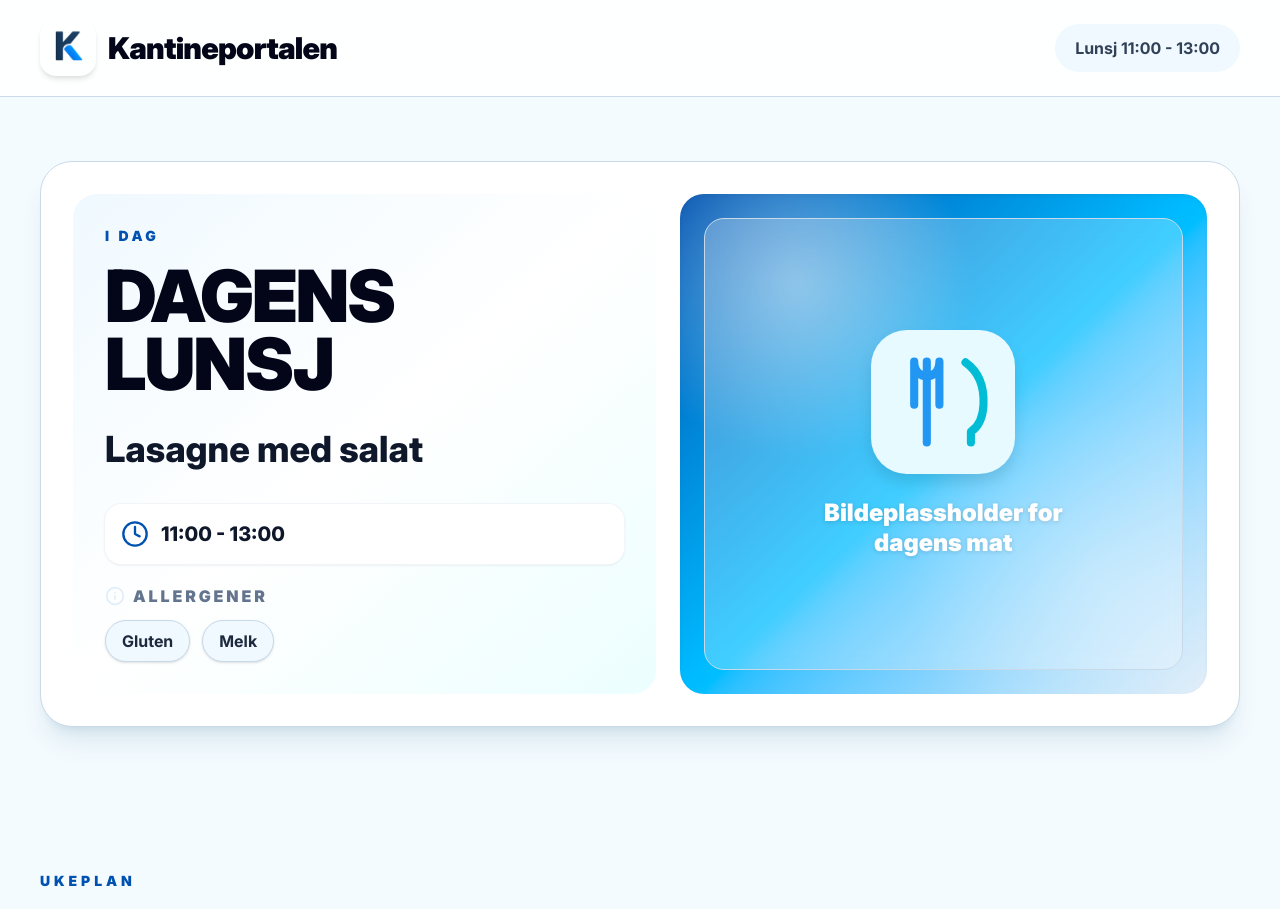
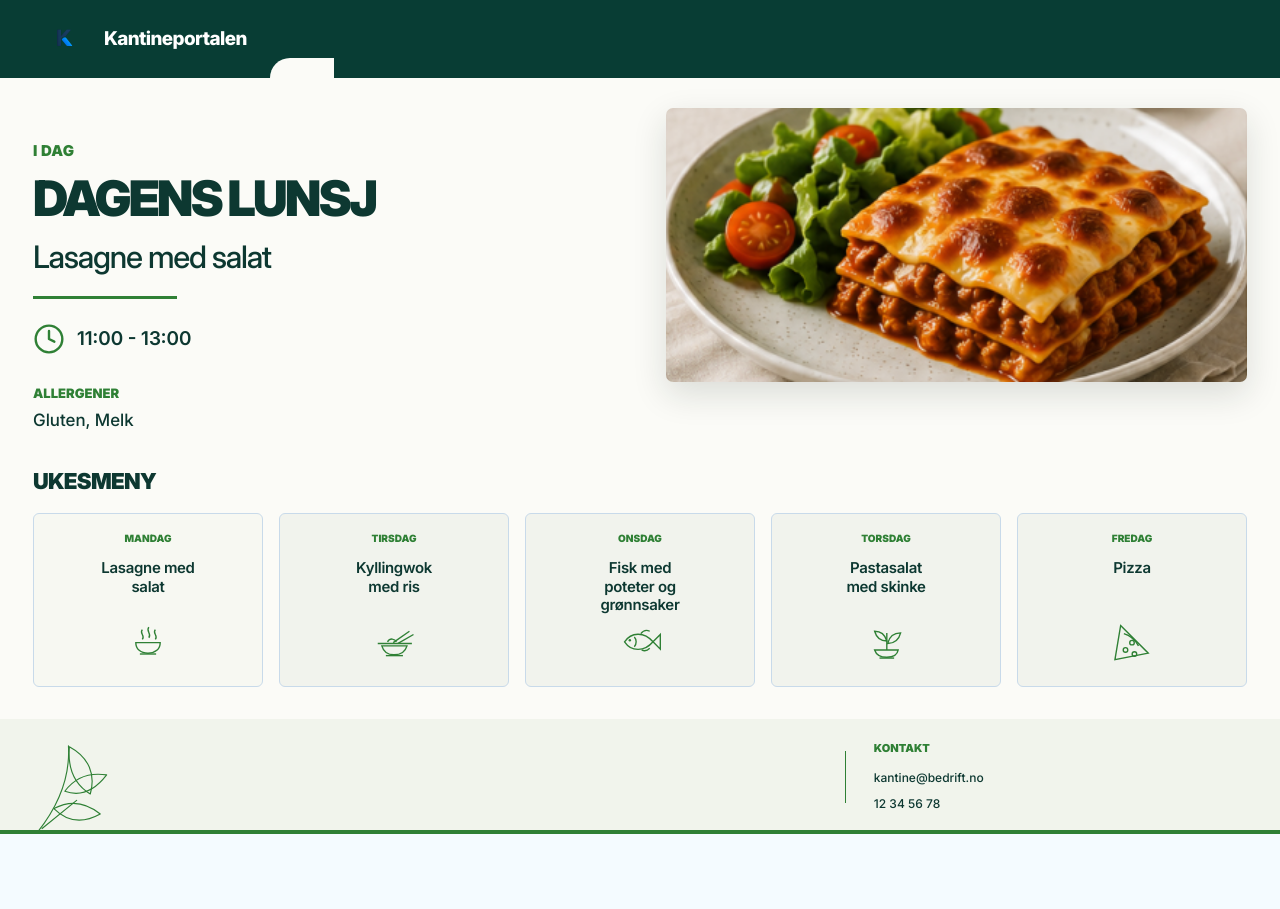
Before and after one commit to oscarostby/fagpr-ve, a React (Vite) app in the folder kantineportalen/client/: page / in a window 1280 px wide. Shown: the top 909 px of the page. After the commit the page ends 834 px from the top, so only its background shows below. Built offline with nearby package versions, Linux system fonts and the light colour scheme.

Commit message:
Tilpass UI etter godkjent Figma-design

```diff
--- a/kantineportalen/client/src/components/Footer.tsx
+++ b/kantineportalen/client/src/components/Footer.tsx
@@ -1,17 +1,30 @@
-import { Container } from '@/components/Container'
+function LeafGraphic() {
+  return (
+    <svg viewBox="0 0 130 110" aria-hidden="true" className="absolute bottom-0 left-6 h-[98px] w-[116px] text-[#2f8035] md:left-8 md:h-[100px] md:w-[122px]">
+      <g fill="none" stroke="currentColor" strokeLinecap="round" strokeLinejoin="round" strokeWidth="1.25">
+        <path d="M4 108C27 79 40 47 38 13" />
+        <path d="M39 14C61 26 68 45 62 66 44 55 37 37 39 14Z" />
+        <path d="M22 82C39 73 57 75 73 88 53 99 36 96 22 82Z" />
+        <path d="M34 63C45 48 60 42 80 45 67 62 51 69 34 63Z" />
+        <path d="M9 104 47 73" />
+      </g>
+    </svg>
+  )
+}
 
 export function Footer() {
   return (
-    <footer className="border-t border-sky-100 bg-white py-10">
-      <Container>
-        <div className="flex flex-col gap-3 text-lg text-slate-700 sm:flex-row sm:items-center sm:justify-between">
-          <p className="font-black text-slate-950">Kontakt</p>
-          <address className="flex flex-col gap-2 not-italic sm:flex-row sm:items-center sm:gap-6">
-            <a className="font-bold hover:text-primary" href="mailto:kantine@y3.no">kantine@y3.no</a>
-            <a className="font-bold hover:text-primary" href="tel:+4712345678">12 34 56 78</a>
-          </address>
-        </div>
-      </Container>
+    <footer className="relative mt-8 h-[100px] overflow-hidden bg-[#f1f4ec] md:mt-0 md:h-[115px]">
+      <LeafGraphic />
+      <div className="absolute bottom-0 left-0 h-[4px] w-full bg-[#2f8035]" />
+      <div className="ml-[52%] flex h-full items-center gap-7 md:ml-[66%] md:gap-7">
+        <div className="h-[44px] w-px bg-[#2f8035] md:h-[52px]" />
+        <address className="not-italic text-[#0d3831]">
+          <p className="text-[10px] font-black uppercase text-[#2f8035] md:text-[11px]">Kontakt</p>
+          <a className="mt-3 block text-[11px] font-medium hover:underline md:text-[12px]" href="mailto:kantine@bedrift.no">kantine@bedrift.no</a>
+          <a className="mt-2 block text-[11px] font-medium hover:underline md:text-[12px]" href="tel:+4712345678">12 34 56 78</a>
+        </address>
+      </div>
     </footer>
   )
 }
--- a/kantineportalen/client/src/components/Header.tsx
+++ b/kantineportalen/client/src/components/Header.tsx
@@ -1,22 +1,14 @@
-import { Container } from '@/components/Container'
 import lightLogo from '@/assets/images/logosommer.png'
-import darkLogo from '@/assets/images/logosommer1.png'
 
 export function Header() {
   return (
-    <header className="sticky top-0 z-20 border-b border-sky-100/80 bg-white/90 backdrop-blur-xl">
-      <Container className="flex h-20 items-center justify-between gap-4 sm:h-24">
-        <a className="flex items-center gap-3 rounded-2xl focus-visible:outline-none focus-visible:ring-2 focus-visible:ring-primary focus-visible:ring-offset-4" href="/" aria-label="Kantineportalen forside">
-          <picture>
-            <source srcSet={darkLogo} media="(prefers-color-scheme: dark)" />
-            <img className="h-12 w-12 rounded-2xl object-cover shadow-md sm:h-14 sm:w-14" src={lightLogo} alt="Kantineportalen logo" />
-          </picture>
-          <span className="text-xl font-black tracking-tight text-slate-950 sm:text-3xl">Kantineportalen</span>
-        </a>
-        <div className="hidden rounded-full bg-sky-50 px-5 py-3 text-base font-bold text-slate-700 sm:block">
-          Lunsj 11:00 - 13:00
-        </div>
-      </Container>
+    <header className="relative h-[78px] overflow-hidden bg-[#083d34] text-white md:h-[78px]">
+      <div className="absolute bottom-0 left-[270px] hidden h-5 w-16 rounded-tl-[28px] bg-[#fbfbf7] md:block" />
+      <div className="absolute bottom-0 left-[92px] h-3 w-12 rounded-tl-[22px] bg-[#fbfbf7] md:hidden" />
+      <a href="/" aria-label="Kantineportalen forside" className="relative z-10 flex h-full items-center gap-4 px-8 md:px-10">
+        <img src={lightLogo} alt="Kantineportalen logo" className="h-11 w-11 object-contain md:h-12 md:w-12" />
+        <span className="text-[18px] font-extrabold tracking-[-0.03em] md:text-[19px]">Kantineportalen</span>
+      </a>
     </header>
   )
 }
--- a/kantineportalen/client/src/components/LunchCard.tsx
+++ b/kantineportalen/client/src/components/LunchCard.tsx
@@ -1,9 +1,7 @@
-import { Clock, Info } from 'lucide-react'
+import { Clock } from 'lucide-react'
 
 import type { Lunch } from '@/types/menu'
-import { AllergenList } from '@/components/AllergenList'
-
-import utensilIcon from '@/assets/icons/utensils.svg'
+import lasagneImage from '@/assets/images/lasagne-salat.png'
 
 type LunchCardProps = {
   lunch: Lunch
@@ -11,42 +9,33 @@ type LunchCardProps = {
 
 export function LunchCard({ lunch }: LunchCardProps) {
   return (
-    <article className="grid gap-6 rounded-[2rem] border border-white/80 bg-white p-5 shadow-xl shadow-sky-900/10 sm:p-7 lg:grid-cols-[1.05fr_0.95fr] lg:items-stretch lg:p-8">
-      <div className="flex min-h-[320px] flex-col justify-between rounded-[1.5rem] bg-gradient-to-br from-sky-50 via-white to-cyan-50 p-6 sm:p-8">
-        <div>
-          <p className="mb-4 text-sm font-black uppercase tracking-[0.24em] text-primary">I DAG</p>
-          <h1 className="text-5xl font-black leading-[0.95] tracking-tight text-slate-950 sm:text-6xl lg:text-7xl">
-            DAGENS LUNSJ
-          </h1>
-          <p className="mt-7 text-3xl font-extrabold leading-tight text-slate-900 sm:text-4xl">
-            {lunch.title}
-          </p>
+    <section className="grid items-start gap-8 md:grid-cols-[1fr_1.05fr] md:gap-16 lg:gap-20">
+      <div className="pt-3 md:pt-8">
+        <p className="mb-3 text-[13px] font-black uppercase tracking-[0.02em] text-[#2f8035] md:text-[15px]">I DAG</p>
+        <h1 className="text-[34px] font-black leading-[0.96] tracking-[-0.055em] text-[#0d3831] md:text-[44px] lg:text-[49px]">
+          DAGENS LUNSJ
+        </h1>
+        <p className="mt-4 text-[22px] font-medium leading-tight tracking-[-0.04em] text-[#0d3831] md:text-[31px]">
+          {lunch.title}
+        </p>
+        <div className="mt-3 h-[2px] w-8 bg-[#2f8035] md:mt-5 md:h-[3px] md:w-36" />
+
+        <div className="mt-5 flex items-center gap-3 text-[14px] font-semibold text-[#0d3831] md:mt-6 md:text-[19px]">
+          <Clock className="h-6 w-6 stroke-[1.8] text-[#2f8035] md:h-8 md:w-8" aria-hidden="true" />
+          <span>{lunch.servingTime}</span>
         </div>
 
-        <div className="mt-8 space-y-5">
-          <div className="flex items-center gap-3 rounded-2xl bg-white px-4 py-4 text-xl font-extrabold text-slate-900 shadow-sm ring-1 ring-slate-100">
-            <Clock className="h-7 w-7 text-primary" aria-hidden="true" />
-            <span>{lunch.servingTime}</span>
-          </div>
-          <div className="space-y-3">
-            <div className="flex items-center gap-2 text-base font-black uppercase tracking-[0.18em] text-slate-500">
-              <Info className="h-5 w-5 text-secondary" aria-hidden="true" />
-              Allergener
-            </div>
-            <AllergenList allergens={lunch.allergens} />
-          </div>
+        <div className="mt-7 md:mt-8">
+          <p className="text-[10px] font-black uppercase leading-none text-[#2f8035] md:text-[13px]">Allergener</p>
+          <p className="mt-2 text-[13px] font-medium text-[#0d3831] md:text-[17px]">{lunch.allergens.join(', ')}</p>
         </div>
       </div>
 
-      <div className="relative min-h-[260px] overflow-hidden rounded-[1.5rem] bg-gradient-to-br from-primary via-sky-400 to-secondary p-6 shadow-inner sm:min-h-[340px]">
-        <div className="absolute inset-0 bg-[radial-gradient(circle_at_22%_18%,rgba(255,255,255,0.42),transparent_30%),radial-gradient(circle_at_80%_78%,rgba(255,255,255,0.24),transparent_34%)]" />
-        <div className="relative flex h-full min-h-[220px] flex-col items-center justify-center rounded-[1.25rem] border border-white/40 bg-white/25 p-8 text-center backdrop-blur-sm sm:min-h-[292px]">
-          <img className="h-28 w-28 drop-shadow-xl sm:h-36 sm:w-36" src={utensilIcon} alt="Illustrasjon av mat" />
-          <p className="mt-6 max-w-xs text-2xl font-black leading-tight text-white drop-shadow-sm">
-            Bildeplassholder for dagens mat
-          </p>
-        </div>
-      </div>
-    </article>
+      <img
+        src={lasagneImage}
+        alt="Lasagne med salat"
+        className="h-[105px] w-full rounded-[6px] object-cover shadow-[0_12px_34px_rgba(20,35,28,0.14)] md:mt-0 md:h-[274px] md:rounded-[7px]"
+      />
+    </section>
   )
 }
--- /dev/null
+++ b/kantineportalen/client/src/components/MenuIcon.tsx
@@ -0,0 +1,68 @@
+type MenuIconProps = {
+  type: 'soup' | 'wok' | 'fish' | 'plant' | 'pizza'
+  className?: string
+}
+
+const iconClass = 'fill-none stroke-current stroke-[1.7] stroke-linecap-round stroke-linejoin-round'
+
+export function MenuIcon({ type, className = '' }: MenuIconProps) {
+  if (type === 'soup') {
+    return (
+      <svg viewBox="0 0 64 64" aria-hidden="true" className={className}>
+        <path className={iconClass} d="M17 34h30c0 8-6 13-15 13s-15-5-15-13Z" />
+        <path className={iconClass} d="M22 48h20" />
+        <path className={iconClass} d="M25 18c-4 5 4 7 0 12" />
+        <path className={iconClass} d="M33 15c-4 5 4 8 0 13" />
+        <path className={iconClass} d="M41 18c-4 5 4 7 0 12" />
+      </svg>
+    )
+  }
+
+  if (type === 'wok') {
+    return (
+      <svg viewBox="0 0 64 64" aria-hidden="true" className={className}>
+        <path className={iconClass} d="M17 38h31c-2 7-8 11-16 11s-13-4-15-11Z" />
+        <path className={iconClass} d="M22 50h21" />
+        <path className={iconClass} d="M12 35h42" />
+        <path className={iconClass} d="M31 34 51 20" />
+        <path className={iconClass} d="M37 35 56 24" />
+        <path className={iconClass} d="M24 33c3-5 9-4 11 0" />
+      </svg>
+    )
+  }
+
+  if (type === 'fish') {
+    return (
+      <svg viewBox="0 0 64 64" aria-hidden="true" className={className}>
+        <path className={iconClass} d="M13 33c8-12 24-13 35 0-11 13-27 12-35 0Z" />
+        <path className={iconClass} d="M48 33 57 24v18l-9-9Z" />
+        <path className={iconClass} d="M25 27c3 3 3 9 0 12" />
+        <circle cx="19.5" cy="31" r="1.5" className="fill-current" />
+        <path className={iconClass} d="M33 23c3-4 7-5 11-3" />
+        <path className={iconClass} d="M34 43c4 2 7 1 10-2" />
+      </svg>
+    )
+  }
+
+  if (type === 'plant') {
+    return (
+      <svg viewBox="0 0 64 64" aria-hidden="true" className={className}>
+        <path className={iconClass} d="M18 43h29c-1 6-6 9-14 9s-13-3-15-9Z" />
+        <path className={iconClass} d="M24 53h18" />
+        <path className={iconClass} d="M33 43V22" />
+        <path className={iconClass} d="M33 32c-8 0-13-5-15-12 8 0 13 5 15 12Z" />
+        <path className={iconClass} d="M34 35c9 0 14-5 16-13-9 0-14 5-16 13Z" />
+      </svg>
+    )
+  }
+
+  return (
+    <svg viewBox="0 0 64 64" aria-hidden="true" className={className}>
+      <path className={iconClass} d="M18 13 52 47 11 55 18 13Z" />
+      <path className={iconClass} d="M22 23c7 2 14 8 18 15" />
+      <circle cx="24" cy="43" r="2.8" className={iconClass} />
+      <circle cx="35" cy="48" r="2.8" className={iconClass} />
+      <circle cx="32" cy="34" r="2.8" className={iconClass} />
+    </svg>
+  )
+}
--- a/kantineportalen/client/src/components/WeeklyMenuCard.tsx
+++ b/kantineportalen/client/src/components/WeeklyMenuCard.tsx
@@ -1,4 +1,5 @@
 import type { WeeklyMenuItem } from '@/types/menu'
+import { MenuIcon } from '@/components/MenuIcon'
 
 type WeeklyMenuCardProps = {
   item: WeeklyMenuItem
@@ -10,17 +11,17 @@ export function WeeklyMenuCard({ item, isToday = false }: WeeklyMenuCardProps) {
     <article
       className={
         isToday
-          ? 'rounded-[1.5rem] border-2 border-primary bg-white p-5 shadow-xl shadow-sky-900/10'
-          : 'rounded-[1.5rem] border border-slate-100 bg-white p-5 shadow-lg shadow-slate-900/5'
+          ? 'flex min-h-[58px] items-center justify-between rounded-[7px] border border-[#2f8035] bg-[#f7f8f2] px-3 py-2 text-[#0d3831] md:min-h-[151px] md:flex-col md:justify-start md:rounded-[6px] md:px-5 md:py-[19px]'
+          : 'flex min-h-[58px] items-center justify-between rounded-[7px] border border-transparent bg-[#f1f3ed] px-3 py-2 text-[#0d3831] md:min-h-[151px] md:flex-col md:justify-start md:rounded-[6px] md:px-5 md:py-[19px]'
       }
     >
-      <p className="text-sm font-black uppercase tracking-[0.22em] text-primary">{item.day}</p>
-      <h3 className="mt-4 text-2xl font-extrabold leading-tight text-slate-950">{item.title}</h3>
-      {isToday ? (
-        <p className="mt-5 inline-flex rounded-full bg-cyan-50 px-3 py-1 text-sm font-bold text-slate-700">
-          Dagens meny
-        </p>
-      ) : null}
+      <div className="min-w-0 md:text-center">
+        <p className="text-[8px] font-black uppercase leading-none text-[#2f8035] md:text-[10px]">{item.day}</p>
+        <h3 className="mt-[7px] max-w-[190px] text-[10px] font-semibold leading-[1.22] tracking-[-0.02em] md:mt-4 md:max-w-[104px] md:text-[15px] md:leading-[1.25]">
+          {item.title}
+        </h3>
+      </div>
+      <MenuIcon type={item.icon} className="h-10 w-10 shrink-0 text-[#2f8035] md:mt-auto md:h-[52px] md:w-[52px]" />
     </article>
   )
 }
--- a/kantineportalen/client/src/data/mockMenu.ts
+++ b/kantineportalen/client/src/data/mockMenu.ts
@@ -10,21 +10,26 @@ export const weeklyMenu: WeeklyMenuItem[] = [
   {
     day: 'Mandag',
     title: 'Lasagne med salat',
+    icon: 'soup',
   },
   {
     day: 'Tirsdag',
     title: 'Kyllingwok med ris',
+    icon: 'wok',
   },
   {
     day: 'Onsdag',
     title: 'Fisk med poteter og grønnsaker',
+    icon: 'fish',
   },
   {
     day: 'Torsdag',
-    title: 'Pastasalat med kylling',
+    title: 'Pastasalat med skinke',
+    icon: 'plant',
   },
   {
     day: 'Fredag',
     title: 'Pizza',
+    icon: 'pizza',
   },
 ]
--- a/kantineportalen/client/src/pages/Home/HomePage.tsx
+++ b/kantineportalen/client/src/pages/Home/HomePage.tsx
@@ -1,41 +1,23 @@
-import { CalendarDays } from 'lucide-react'
-
-import { Container } from '@/components/Container'
 import { LunchCard } from '@/components/LunchCard'
-import { SectionTitle } from '@/components/SectionTitle'
 import { WeeklyMenuCard } from '@/components/WeeklyMenuCard'
 import { todayLunch, weeklyMenu } from '@/data/mockMenu'
 
 export function HomePage() {
   return (
-    <main>
-      <section className="relative overflow-hidden py-8 sm:py-12 lg:py-16">
-        <div className="absolute inset-0 -z-10 bg-[radial-gradient(circle_at_top_left,rgba(0,188,212,0.20),transparent_34%),linear-gradient(180deg,#f7fdff_0%,#eef9ff_100%)]" />
-        <Container className="space-y-8">
-          <LunchCard lunch={todayLunch} />
-        </Container>
-      </section>
+    <main className="bg-[#fbfbf7]">
+      <section className="mx-auto max-w-[1440px] px-8 pb-[30px] pt-[26px] md:px-10 md:pb-[32px] md:pt-[30px] lg:px-[33px]">
+        <LunchCard lunch={todayLunch} />
 
-      <section className="py-12 sm:py-16 lg:py-20" aria-labelledby="weekly-menu-heading">
-        <Container className="space-y-8">
-          <div className="flex flex-col gap-5 sm:flex-row sm:items-end sm:justify-between">
-            <SectionTitle
-              eyebrow="UKEPLAN"
-              title="Ukens meny"
-              description="Rask oversikt over lunsjen hele arbeidsuken."
-            />
-            <div className="inline-flex w-fit items-center gap-3 rounded-full bg-cyan-50 px-5 py-3 text-base font-extrabold text-slate-700">
-              <CalendarDays className="h-5 w-5 text-secondary" aria-hidden="true" />
-              Mandag - fredag
-            </div>
-          </div>
-
-          <div className="grid gap-4 sm:grid-cols-2 lg:grid-cols-5">
+        <section className="mt-8 md:mt-[31px]" aria-labelledby="weekly-menu-heading">
+          <h2 id="weekly-menu-heading" className="text-[19px] font-black uppercase tracking-[-0.03em] text-[#0d3831] md:text-[22px]">
+            Ukesmeny
+          </h2>
+          <div className="mt-3 grid gap-[7px] md:mt-[15px] md:grid-cols-5 md:gap-[15px] lg:gap-[16px]">
             {weeklyMenu.map((item, index) => (
               <WeeklyMenuCard item={item} isToday={index === 0} key={item.day} />
             ))}
           </div>
-        </Container>
+        </section>
       </section>
     </main>
   )
--- a/kantineportalen/client/src/types/menu.ts
+++ b/kantineportalen/client/src/types/menu.ts
@@ -6,7 +6,10 @@ export type Lunch = {
 
 export type Weekday = 'Mandag' | 'Tirsdag' | 'Onsdag' | 'Torsdag' | 'Fredag'
 
+export type MenuIconType = 'soup' | 'wok' | 'fish' | 'plant' | 'pizza'
+
 export type WeeklyMenuItem = {
   day: Weekday
   title: string
+  icon: MenuIconType
 }
```
Also changed, not shown: kantineportalen/client/src/assets/icons/design-reference.png (added), kantineportalen/client/src/assets/images/lasagne-salat.png (added).
